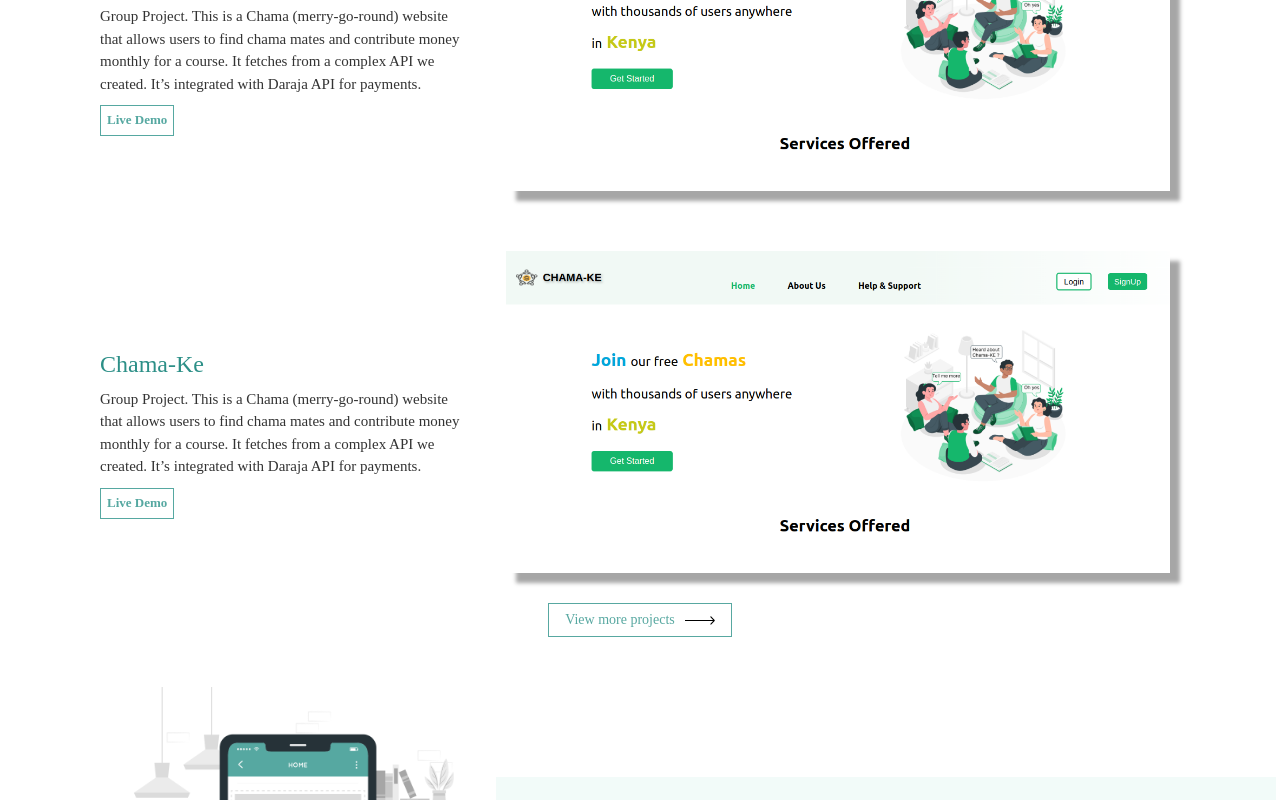
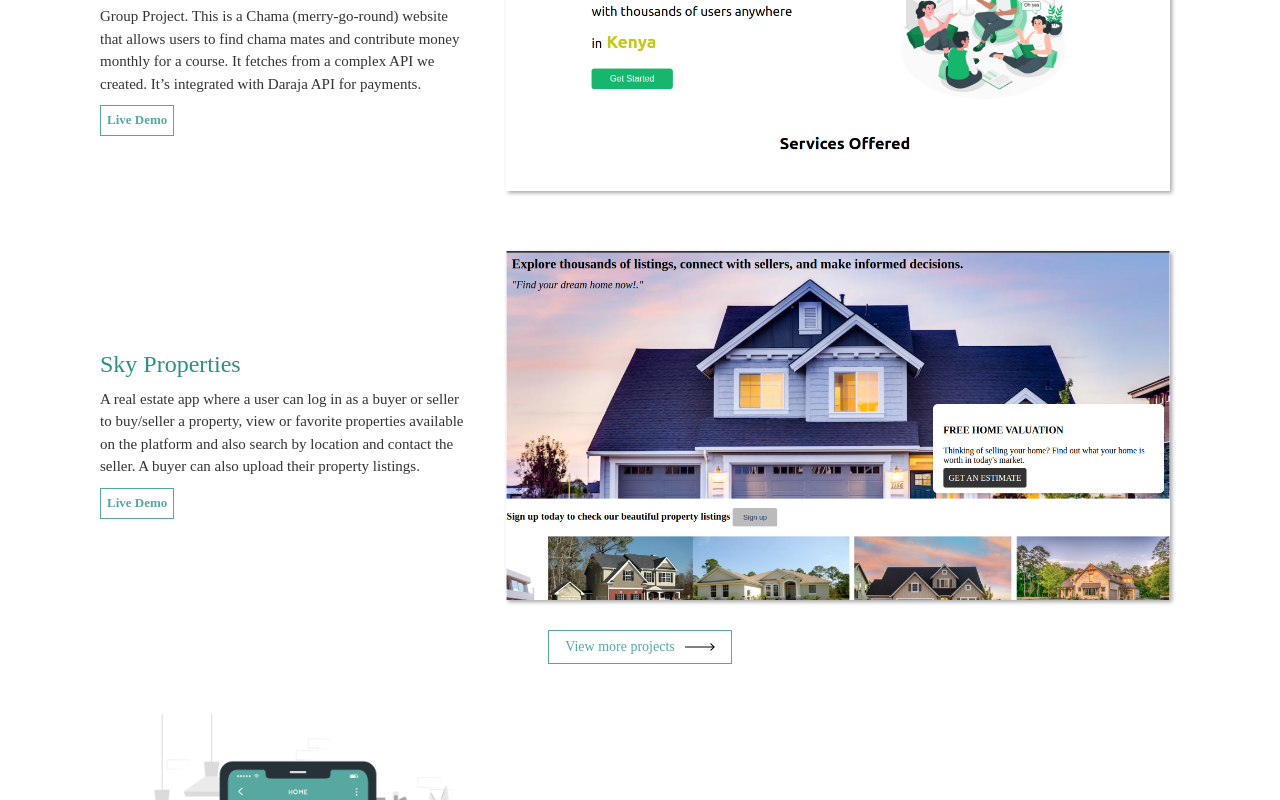
Before and after one commit to Vkerubo/my-portolio, a React (Create React App) app: page / in a window 1280 px wide. Shown: the part 1987-2787 px from the top of the page. Built offline with nearby package versions, Linux system fonts and the light colour scheme; a web font is replaced by a local one.

Commit message:
RENDER SKY PROPERTIES

```diff
--- a/src/components/Projects.js
+++ b/src/components/Projects.js
@@ -3,6 +3,7 @@ import { styled } from "styled-components";
 import ChamaIMage from "../components/assets/chama.png";
 import ArrowImahe from "../components/assets/Arrow 1.svg";
 import { Link } from "react-router-dom";
+import SkyPropertiesImage from "./assets/Skyproperties.png";
 
 const ProjectsTitle = styled.div`
   color: #333;
@@ -112,7 +113,7 @@ const ChamaImageStyled = styled.img`
   max-height: 100%;
   margin-left: 10px;
   margin-right: 10px;
-  box-shadow: 10px 10px 4px 0px rgba(0, 0, 0, 0.35);
+  box-shadow: 2px 2px 4px 0px rgba(0, 0, 0, 0.35);
 
   @media (max-width: 768px) {
     width: 100%;
@@ -195,22 +196,25 @@ function Projects() {
       </Container>
       <ContainerTwo>
         <LeftColumn>
-          <Title>Chama-Ke</Title>
+          <Title>Sky Properties</Title>
           <Description>
-            Group Project. This is a Chama (merry-go-round) website that allows
-            users to find chama mates and contribute money monthly for a course.
-            It fetches from a complex API we created. It’s integrated with
-            Daraja API for payments.
+            A real estate app where a user can log in as a buyer or seller to
+            buy/seller a property, view or favorite properties available on the
+            platform and also search by location and contact the seller. A buyer
+            can also upload their property listings.
           </Description>
           <LiveDemoButton
-            href="https://glittering-hotteok-56297e.netlify.app/"
+            href="https://skyproperties.netlify.app/"
             target="_blank"
           >
             Live Demo
           </LiveDemoButton>
         </LeftColumn>
         <RightColumn>
-          <ChamaImageStyled src={ChamaIMage} alt="Chama" />
+          <ChamaImageStyled
+            src={SkyPropertiesImage}
+            alt="Sky properties image"
+          />
         </RightColumn>
       </ContainerTwo>
       <ViewMoreLink to="/projects">
--- a/src/components/ProjectsPage.js
+++ b/src/components/ProjectsPage.js
@@ -4,7 +4,6 @@ import Navbar from "./Navbar";
 import Footer from "./Footer";
 import Skypropertiesimage from "./assets/Skyproperties.png";
 import ChamaIMage from "./assets/chama.png";
-// import { Link } from "react-router-dom";
 import NutriCookImage from "./assets/NutriCook.png";
 
 const PageWrapper = styled.div`
@@ -138,7 +137,7 @@ const ChamaImageStyled = styled.img`
   max-height: 100%;
   margin-left: 10px;
   margin-right: 10px;
-  box-shadow: 10px 10px 4px 0px rgba(0, 0, 0, 0.35);
+  box-shadow: 2px 2px 4px 0px rgba(0, 0, 0, 0.35);
 
   @media (max-width: 768px) {
     width: 100%;
@@ -193,7 +192,7 @@ function ProjectsPage() {
         </Container>
         <Container>
           <LeftColumn>
-            <Title>Skyproperties</Title>
+            <Title>Sky Properties</Title>
             <Description>
               A real estate app where a user can log in as a buyer or seller to buy/seller
               a property, view or favorite properties available on the platform and also search by location and contact
```
